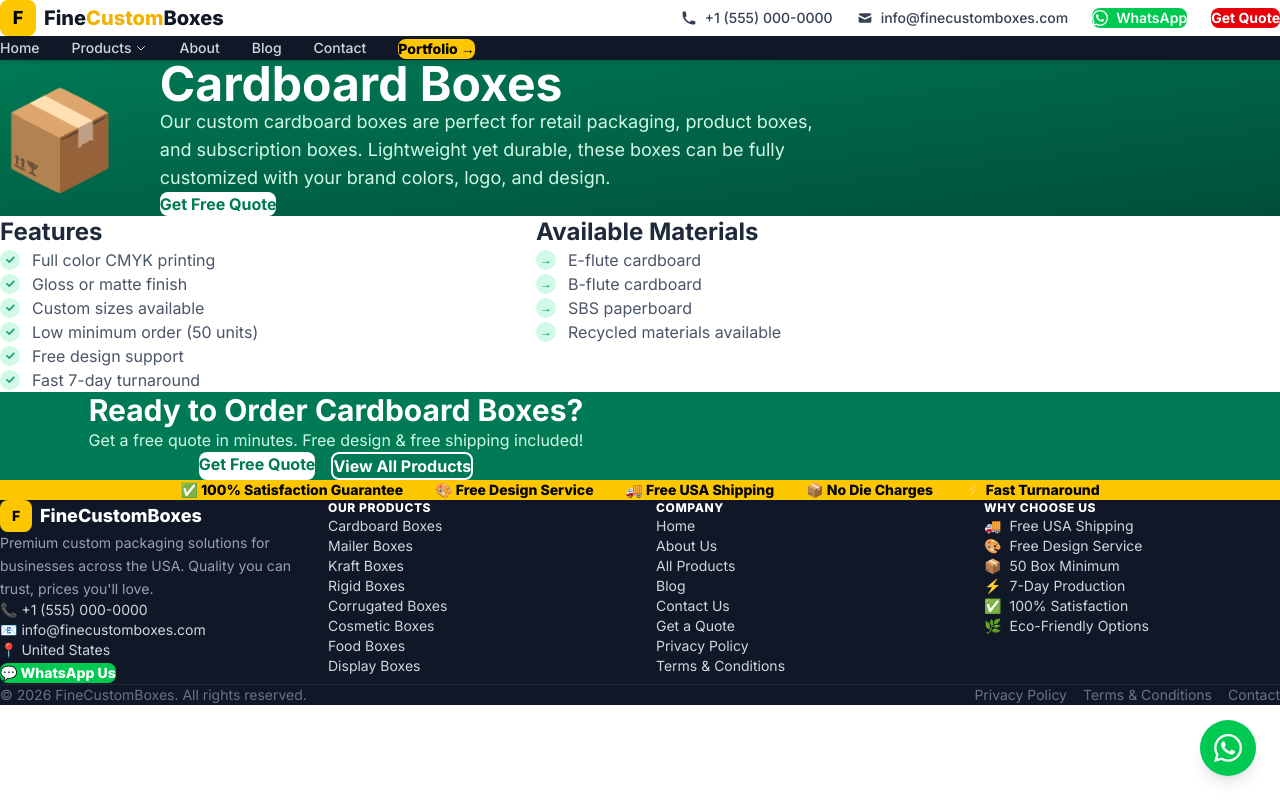
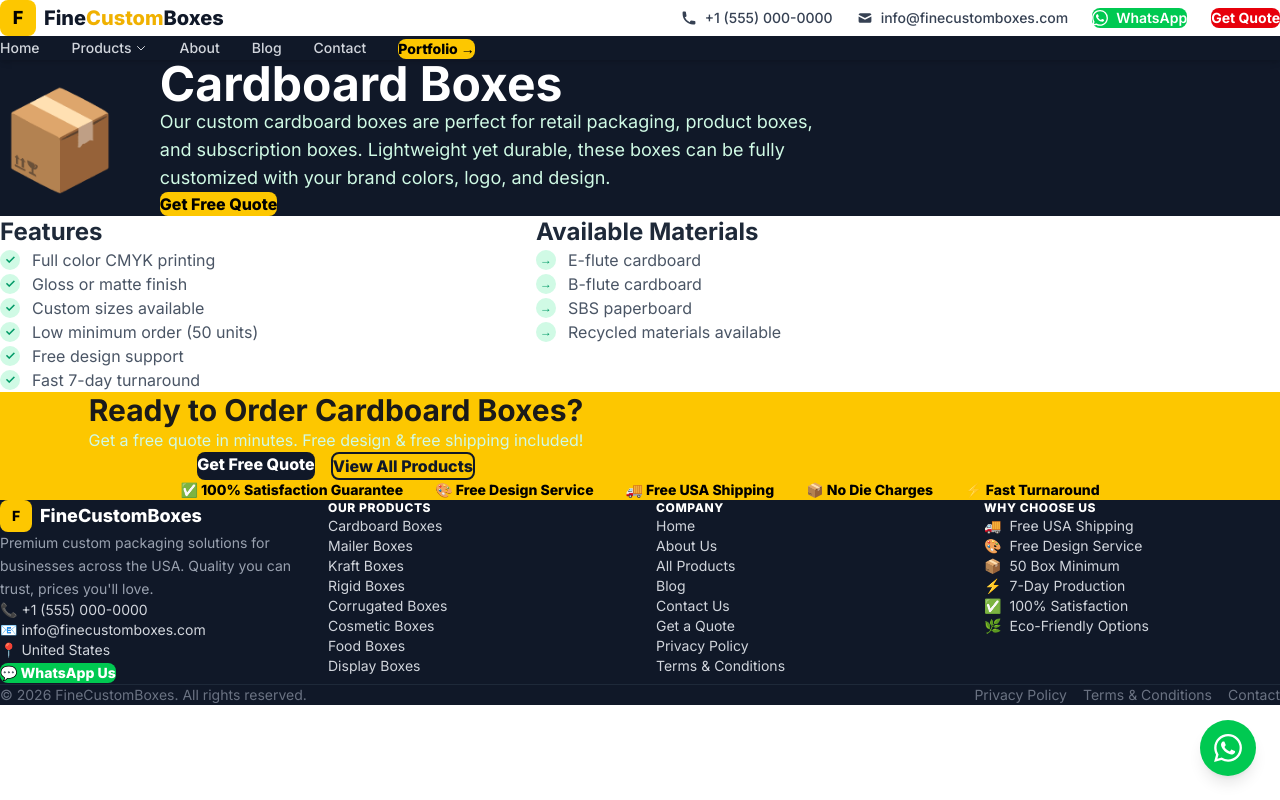
Before and after one commit to xohaibhsn/finecustomboxes, a Next.js app: page /products/cardboard-boxes in a window 1280 px wide. Built offline with nearby package versions, Linux system fonts and the light colour scheme.

Commit message:
remove all green theme from remaining pages
Co-authored-by: Cursor <cursoragent@cursor.com>

```diff
--- a/pages/404.tsx
+++ b/pages/404.tsx
@@ -6,20 +6,14 @@ export default function NotFound() {
     <Layout title="404 — Page Not Found | FineCustomBoxes">
       <div className="min-h-screen bg-gray-50 flex items-center justify-center px-4">
         <div className="text-center">
-          <div className="text-8xl font-bold text-emerald-600 mb-4">404</div>
+          <div className="text-8xl font-black text-yellow-400 mb-4">404</div>
           <div className="text-6xl mb-6">📦</div>
-          <h1 className="text-3xl font-bold text-gray-800 mb-3">Page Not Found</h1>
+          <h1 className="text-3xl font-black text-gray-900 mb-3">Page Not Found</h1>
           <p className="text-gray-500 text-lg mb-8">Oops! The page you're looking for doesn't exist or has been moved.</p>
           <div className="flex flex-col sm:flex-row gap-4 justify-center">
-            <Link href="/" className="bg-emerald-600 text-white px-8 py-3 rounded-lg font-semibold hover:bg-emerald-700 transition">
-              Go Home
-            </Link>
-            <Link href="/products" className="border-2 border-emerald-600 text-emerald-600 px-8 py-3 rounded-lg font-semibold hover:bg-emerald-50 transition">
-              View Products
-            </Link>
-            <Link href="/quote" className="border-2 border-gray-300 text-gray-600 px-8 py-3 rounded-lg font-semibold hover:bg-gray-100 transition">
-              Get a Quote
-            </Link>
+            <Link href="/" className="bg-gray-900 text-white px-8 py-3 rounded-lg font-black hover:bg-gray-800 transition">Go Home</Link>
+            <Link href="/products" className="bg-yellow-400 text-black px-8 py-3 rounded-lg font-black hover:bg-yellow-500 transition">View Products</Link>
+            <Link href="/quote" className="border-2 border-gray-300 text-gray-600 px-8 py-3 rounded-lg font-black hover:bg-gray-100 transition">Get a Quote</Link>
           </div>
         </div>
       </div>
--- a/pages/admin-login.tsx
+++ b/pages/admin-login.tsx
@@ -30,8 +30,8 @@ export default function AdminLogin() {
     <div className="min-h-screen bg-gray-900 flex items-center justify-center px-4">
       <div className="bg-white rounded-2xl shadow-xl p-10 w-full max-w-md">
         <div className="text-center mb-8">
-          <div className="w-12 h-12 bg-emerald-600 rounded-xl flex items-center justify-center mx-auto mb-4">
-            <span className="text-white font-bold text-xl">F</span>
+          <div className="w-12 h-12 bg-yellow-400 rounded-xl flex items-center justify-center mx-auto mb-4">
+            <span className="text-black font-black text-xl">F</span>
           </div>
           <h1 className="text-2xl font-bold text-gray-800">Admin Login</h1>
           <p className="text-gray-500 mt-1">FineCustomBoxes Dashboard</p>
@@ -52,7 +52,7 @@ export default function AdminLogin() {
           />
           <button
             type="submit" disabled={loading}
-            className="w-full bg-emerald-600 text-white py-3 rounded-lg font-semibold hover:bg-emerald-700 transition disabled:opacity-50"
+            className="w-full bg-gray-900 text-white py-3 rounded-lg font-black hover:bg-gray-800 transition disabled:opacity-50"
           >
             {loading ? 'Logging in...' : 'Login'}
           </button>
--- a/pages/blog/[slug].tsx
+++ b/pages/blog/[slug].tsx
@@ -34,7 +34,7 @@ export default function BlogPost({ post }: { post: Post | null }) {
       title={post.meta_title || post.title}
       description={post.meta_description || post.excerpt}
     >
-      <section className="bg-gradient-to-br from-emerald-700 to-emerald-900 text-white py-20 px-4 text-center">
+      <section className="bg-gray-900 text-white py-20 px-4 text-center">
         <div className="max-w-3xl mx-auto">
           <div className="text-emerald-300 text-sm mb-4">
             {new Date(post.created_at).toLocaleDateString('en-US', { year: 'numeric', month: 'long', day: 'numeric' })}
--- a/pages/products/[slug].tsx
+++ b/pages/products/[slug].tsx
@@ -123,13 +123,13 @@ export default function ProductPage() {
         }}
       />
       {/* Hero */}
-      <section className="bg-gradient-to-br from-emerald-700 to-emerald-900 text-white py-20 px-4">
+      <section className="bg-gray-900 text-white py-20 px-4">
         <div className="max-w-5xl mx-auto flex flex-col md:flex-row items-center gap-10">
           <div className="text-8xl">{product.icon}</div>
           <div>
             <h1 className="text-4xl md:text-5xl font-bold">{product.name}</h1>
             <p className="mt-4 text-emerald-100 text-lg max-w-2xl">{product.desc}</p>
-            <Link href="/quote" className="mt-6 inline-block bg-white text-emerald-700 px-8 py-3 rounded-lg font-bold hover:bg-emerald-50 transition">
+            <Link href="/quote" className="mt-6 inline-block bg-yellow-400 text-black px-8 py-3 rounded-lg font-black hover:bg-yellow-500 transition">
               Get Free Quote
             </Link>
           </div>
@@ -165,15 +165,15 @@ export default function ProductPage() {
       </section>
 
       {/* CTA */}
-      <section className="py-16 px-4 bg-emerald-700 text-white text-center">
+      <section className="py-16 px-4 bg-yellow-400 text-center">
         <div className="max-w-2xl mx-auto">
           <h2 className="text-3xl font-bold">Ready to Order {product.name}?</h2>
           <p className="mt-3 text-emerald-100">Get a free quote in minutes. Free design & free shipping included!</p>
           <div className="flex flex-col sm:flex-row gap-4 justify-center mt-6">
-            <Link href="/quote" className="bg-white text-emerald-700 px-8 py-3 rounded-lg font-bold hover:bg-emerald-50 transition">
+            <Link href="/quote" className="bg-gray-900 text-white px-8 py-3 rounded-lg font-black hover:bg-gray-800 transition">
               Get Free Quote
             </Link>
-            <Link href="/products" className="border-2 border-white text-white px-8 py-3 rounded-lg font-bold hover:bg-emerald-800 transition">
+            <Link href="/products" className="border-2 border-gray-900 text-gray-900 px-8 py-3 rounded-lg font-black hover:bg-gray-100 transition">
               View All Products
             </Link>
           </div>
```
